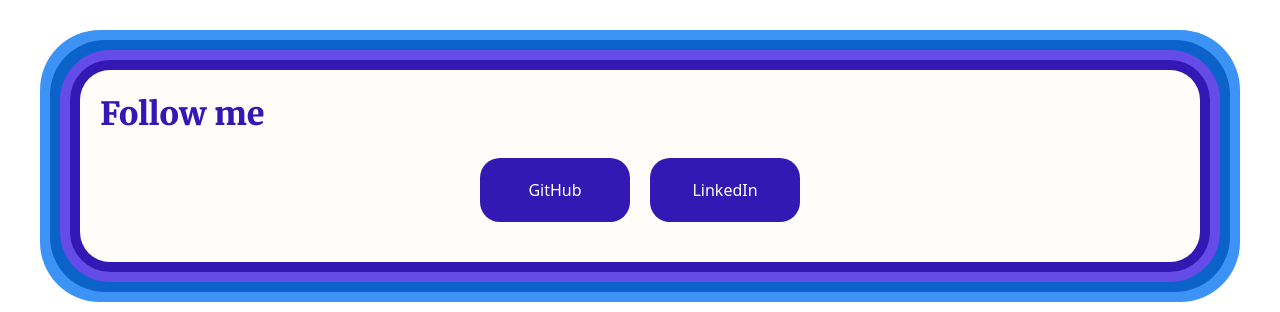
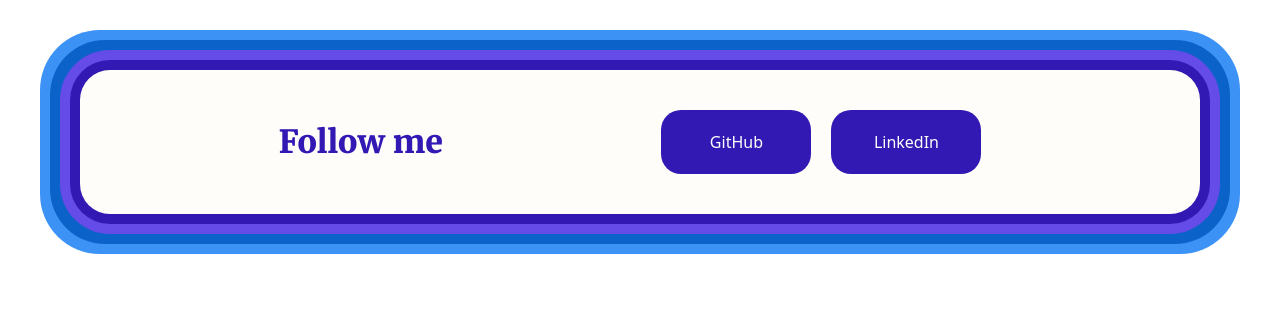
Before and after one commit to kleinlikecalvin/klein_like_calvin_next, a Next.js app: page / in a window 1280 px wide. Shown: the part 614-926 px from the top of the page. Built offline with nearby package versions, Linux system fonts and the light colour scheme.

Commit message:
Resolves TODO

```diff
--- a/app/components/landing/Contact.tsx
+++ b/app/components/landing/Contact.tsx
@@ -2,10 +2,9 @@ import { contactInfoData } from "../../data/landing/contact_info";
 import MultiColorContainer from "../MultiColorContainer";
 
 export default function Contact() {
-  // TODO: figure out styling, The HR was bugging me but I also don't like the header free floating by itself
   return (
     <MultiColorContainer>
-      <section className="Contact multi-color-child">
+      <section className="Contact multi-color-child flex items-center justify-evenly gap-5">
         <h2>Follow me</h2>
         <div className="links-container flex justify-center items-center gap-5 p-5 text-center">
           {contactInfoData.map((obj) => {
```
